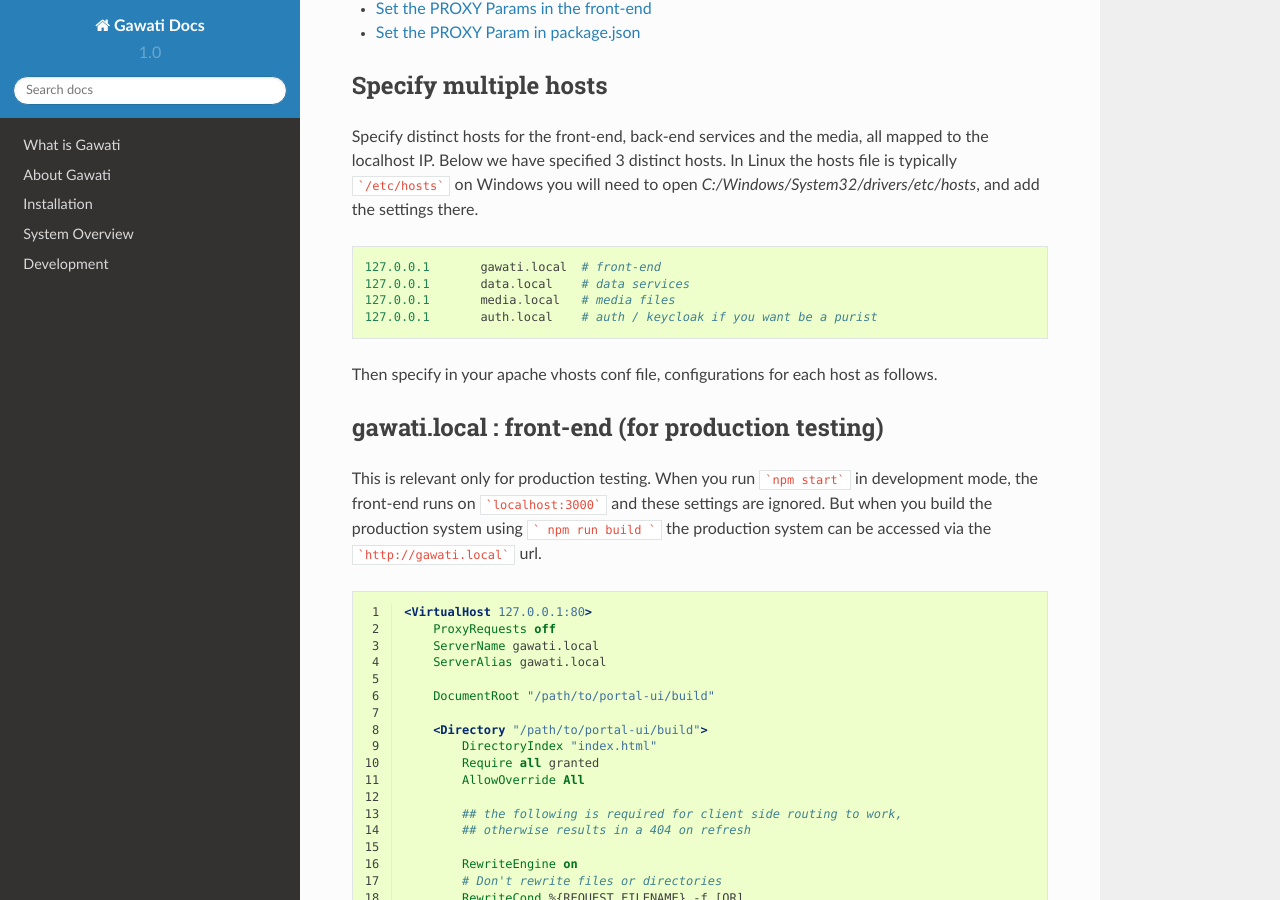
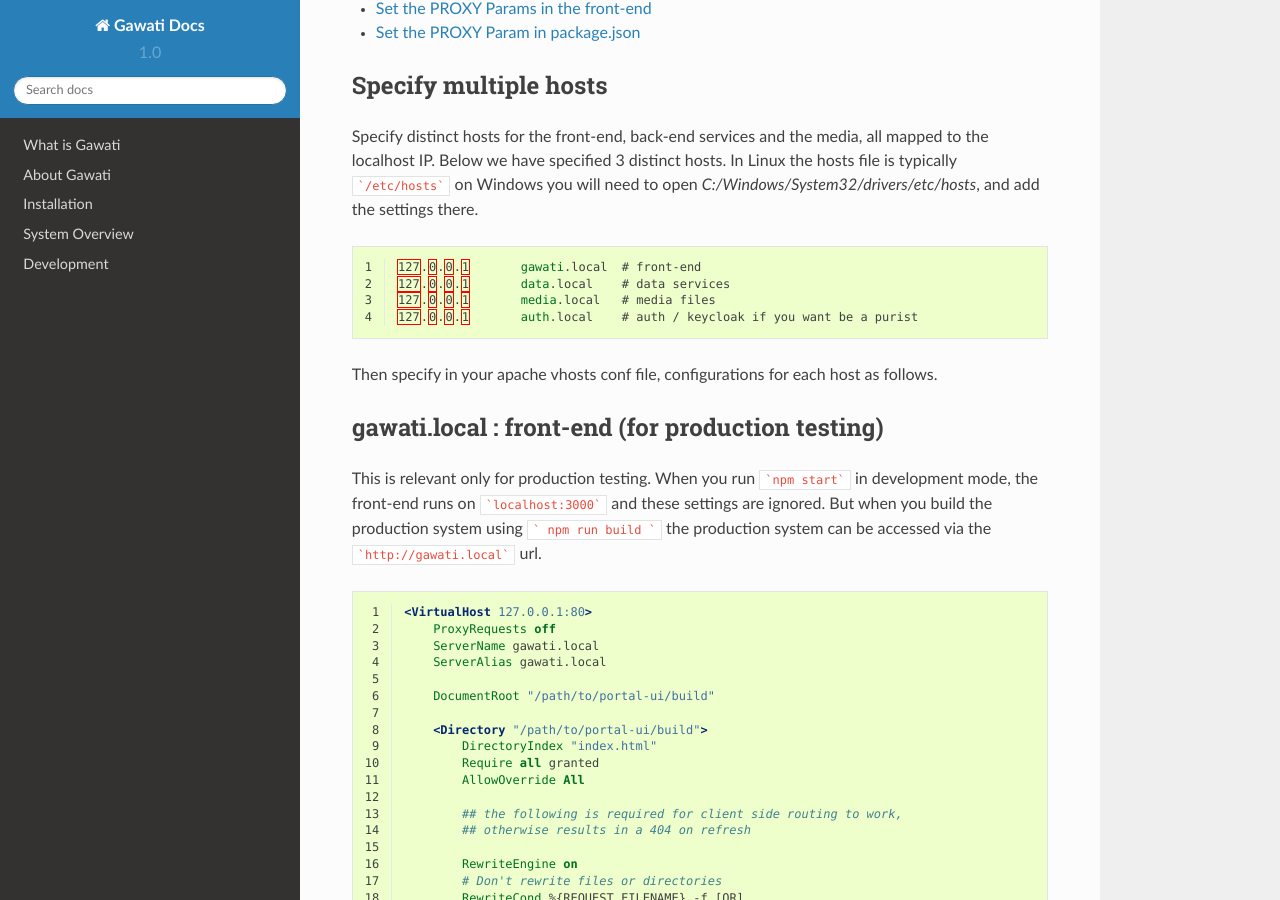
Before and after one commit to gawati/gawati-docs, a Sphinx documentation site: the page built from docs/source/development/dev-and-prod-testing.rst, in a window 1280 px wide and 900 px high, scrolled down 845 px. Built offline with Sphinx 7.4.7 and the Read the Docs theme 2.0.0, drawn with Linux system fonts in a browser that asks for light colours.

Commit message:
Fixing formatting

````diff
--- a/docs/source/development/dev-and-prod-testing.rst
+++ b/docs/source/development/dev-and-prod-testing.rst
@@ -21,13 +21,13 @@ Specify multiple hosts
 
 Specify distinct hosts for the front-end, back-end services and the media, all mapped to the localhost IP. Below we have specified 3 distinct hosts. In Linux the hosts file is typically ```/etc/hosts``` on Windows you will need to open `C:/Windows/System32/drivers/etc/hosts`, and add the settings there.
 
-.. code-block:: default
+.. code-block:: apacheconf
+    :linenos:
 
     127.0.0.1       gawati.local  # front-end
     127.0.0.1       data.local    # data services
     127.0.0.1       media.local   # media files
     127.0.0.1       auth.local    # auth / keycloak if you want be a purist
-
 
 Then specify in your apache vhosts conf file, configurations for each host as follows.
 
````
